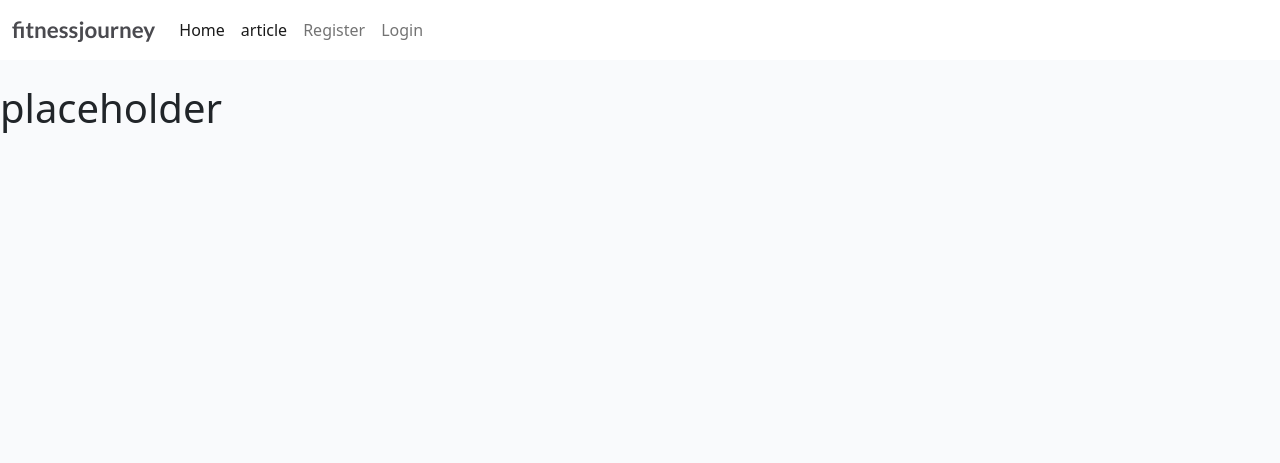
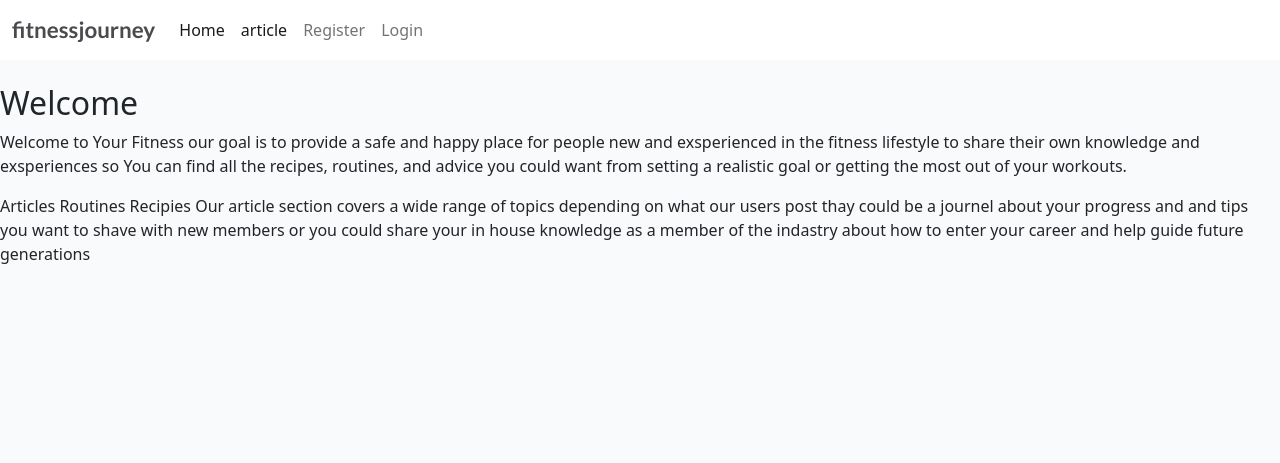
Before and after one commit to BaileyMuir/pp4-fitnessjourney, a Django app: page /home in a window 1280 px wide. Shown: the top 463 px of the page. Run offline with Django 3.2, Linux system fonts and the light colour scheme.

Commit message:
Add some sample text to the home page to see layout.

```diff
--- a/templates/index.html
+++ b/templates/index.html
@@ -2,9 +2,28 @@
 
 {% block content %}
 
-<div >
+<div>
     <img src="{{ home.home_image.url }}" alt="">
-    <h1>placeholder</h1>
+    <h2>Welcome</h1>
+</div>
+<div>
+    <p>Welcome to Your Fitness our goal is to provide a safe and happy place for people new and exsperienced in the
+        fitness lifestyle to share their own knowledge and exsperiences so
+        You can find all the recipes, routines, and advice you could want from setting a
+        realistic goal or getting the most out of your workouts.</p>
+
+    <tr>
+        <th>Articles</th>
+        <th>Routines</th>
+        <th>Recipies</th>
+    </tr>
+    <tr>
+        <td>Our article section covers a wide range of topics depending on what our users post thay could be a journel
+            about your progress and and tips you want to shave with new members or you could share your in house
+            knowledge as a member of the indastry about how to enter your career and help guide future generations</td>
+        <td></td>
+        <td></td>
+    </tr>
 </div>
 
 {%endblock%}
```
